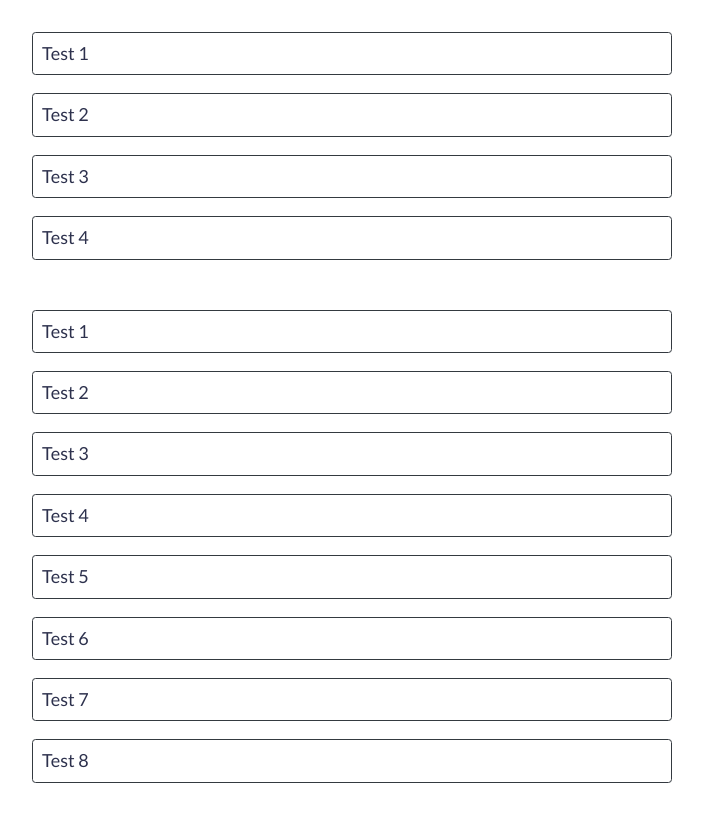
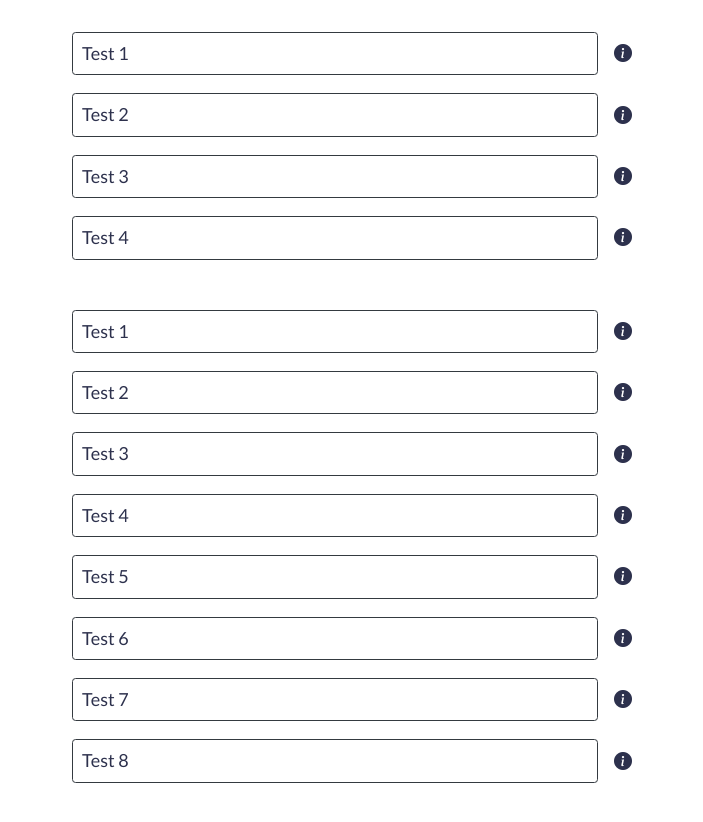
Before and after one commit to coding-with-fun/my-links-client-1, a React (Create React App) app: page / in a window 1280 px wide. Shown: the top 822 px of the page, without its empty margins (288-991 px from the left). Built offline with nearby package versions, Linux system fonts and the light colour scheme.

Commit message:
Added conditional links list

```diff
--- a/public/index.html
+++ b/public/index.html
@@ -33,6 +33,12 @@
             crossorigin="anonymous"
         ></script>
 
+        <!-- Bootstrap Icons -->
+        <link
+            rel="stylesheet"
+            href="https://cdn.jsdelivr.net/npm/bootstrap-icons@1.6.0/font/bootstrap-icons.css"
+        />
+
         <title>MyLinks</title>
     </head>
     <body>
--- a/src/components/LinksList.js
+++ b/src/components/LinksList.js
@@ -1,7 +1,10 @@
-import React from "react";
+import React, { useContext } from "react";
 import { DragDropContext, Draggable, Droppable } from "react-beautiful-dnd";
+import { UserContext } from "../contexts/UserContext";
 
 const LinksList = ({ links, handleList }) => {
+    const { isUserAuthenticated } = useContext(UserContext);
+
     const handleDraggedList = (result) => {
         if (!result.destination) return;
 
@@ -12,7 +15,7 @@
         handleList(items);
     };
 
-    return (
+    return !isUserAuthenticated ? (
         <div className="links__container">
             <DragDropContext onDragEnd={handleDraggedList}>
                 <Droppable droppableId="links">
@@ -30,6 +33,7 @@
                                         index={index}
                                     >
                                         {(provided) => (
+                                            <div className="link_container">
                                                 <div
                                                     ref={provided.innerRef}
                                                     {...provided.draggableProps}
@@ -37,6 +41,14 @@
                                                     className="link_details"
                                                 >
                                                     <p>{title}</p>
+                                                </div>
+
+                                                <i
+                                                    className="bi bi-info-circle-fill info_icon"
+                                                    onClick={() =>
+                                                        console.log("object")
+                                                    }
+                                                ></i>
                                             </div>
                                         )}
                                     </Draggable>
@@ -49,6 +61,20 @@
                 </Droppable>
             </DragDropContext>
         </div>
+    ) : (
+        <div className="links__container">
+            <div className="links_list">
+                {links.map(({ id, title, url }) => {
+                    return (
+                        <div className="link_details" key={id}>
+                            <a href={url} target="_blank" rel="noreferrer">
+                                {title}
+                            </a>
+                        </div>
+                    );
+                })}
+            </div>
+        </div>
     );
 };
 
--- a/src/styles/components/LinksList.scss
+++ b/src/styles/components/LinksList.scss
@@ -5,13 +5,34 @@
 
     .links_list {
         width: 100%;
-        max-width: 40rem;
+        max-width: 35rem;
 
-        .link_details {
-            border: 1px solid var(--bs-gray-dark);
-            border-radius: 0.2em;
-            padding: 0.5em 0.8em 0.5em 0.5em;
+        .link_container {
+            display: flex;
+            align-items: center;
             margin-bottom: 1em;
+
+            .link_details {
+                border: 1px solid var(--bs-gray-dark);
+                border-radius: 0.2em;
+
+                width: 100%;
+
+                p,
+                a {
+                    padding: 0.5em 0.8em 0.5em 0.5em;
+                }
+
+                a {
+                    width: 100%;
+                    display: block;
+                }
+            }
+
+            .info_icon {
+                cursor: pointer;
+                margin-left: 1rem;
+            }
         }
     }
 }
```
Lines whose indentation alone changed are shown as unchanged.
